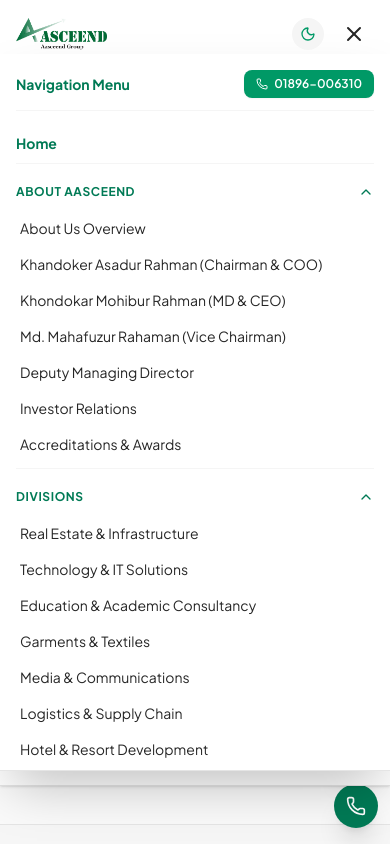
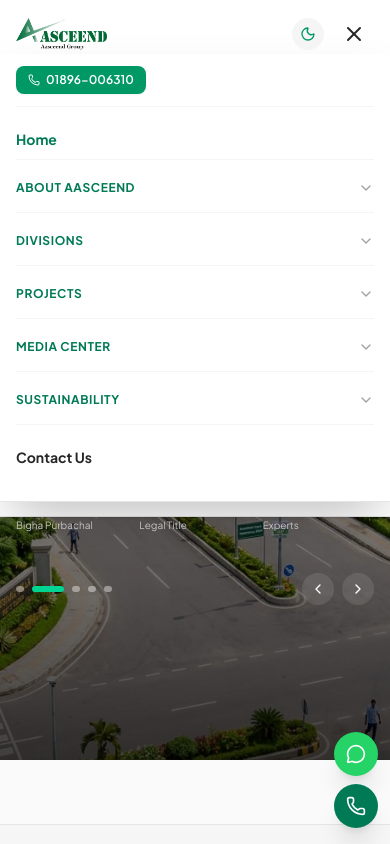
Before and after one commit to MONIRHOSSAIN410/asceend, a React (Vite) app: page / in a window 390 px wide. Both pictures are taken after a click on the button 354 px from the left and 34 px from the top of the page. Shown: the top 844 px of the page. Built offline with nearby package versions, Linux system fonts and the light colour scheme.

Commit message:
aasceend group

```diff
--- a/src/components/Header.tsx
+++ b/src/components/Header.tsx
@@ -36,9 +36,9 @@ export const Header: React.FC<HeaderProps> = ({
 }) => {
   const [mobileMenuOpen, setMobileMenuOpen] = useState(false);
   const [mobileAccordions, setMobileAccordions] = useState<Record<string, boolean>>({
-    about: true,
-    divisions: true,
-    projects: true,
+    about: false,
+    divisions: false,
+    projects: false,
     media: false,
     sustainability: false
   });
@@ -415,6 +415,7 @@ export const Header: React.FC<HeaderProps> = ({
             {/* Mobile Hamburger Menu Toggle */}
             <button
               onClick={() => setMobileMenuOpen(!mobileMenuOpen)}
+              aria-label="Toggle menu"
               className="lg:hidden p-2 rounded-lg transition-colors text-neutral-800 dark:text-neutral-100 hover:bg-neutral-100 dark:hover:bg-neutral-800"
             >
               {mobileMenuOpen ? <X className="w-6 h-6" /> : <Menu className="w-6 h-6" />}
@@ -425,11 +426,8 @@ export const Header: React.FC<HeaderProps> = ({
 
       {/* Mobile Drawer Menu */}
       {mobileMenuOpen && (
-        <div className="lg:hidden bg-white dark:bg-neutral-900 border-b border-neutral-200 dark:border-neutral-800 px-4 pt-4 pb-6 space-y-3 max-h-[85vh] overflow-y-auto text-neutral-900 dark:text-neutral-100 shadow-2xl">
+        <div className="lg:hidden bg-white dark:bg-neutral-900 border-b border-neutral-200 dark:border-neutral-800 px-4 pt-3 pb-6 space-y-3 max-h-[85vh] overflow-y-auto text-neutral-900 dark:text-neutral-100 shadow-2xl">
           <div className="flex items-center justify-between pb-3 border-b border-neutral-100 dark:border-neutral-800">
-            <div className="flex items-center font-bold text-sm text-emerald-700 dark:text-emerald-400">
-              Navigation Menu
-            </div>
             <a
               href="https://wa.me/8801896006310"
               target="_blank"
@@ -526,10 +524,9 @@ export const Header: React.FC<HeaderProps> = ({
                   <button
                     key={proj.id}
                     onClick={() => handleNav({ type: 'project', projectId: proj.id })}
-                    className="block w-full text-left py-1.5 text-sm text-neutral-800 dark:text-neutral-200 hover:text-emerald-600 flex items-center justify-between"
+                    className="w-full text-left py-1.5 text-sm text-neutral-800 dark:text-neutral-200 hover:text-emerald-600 block"
                   >
                     <span>{proj.name}</span>
-                    <span className="text-[10px] text-emerald-700 dark:text-emerald-400 font-semibold">{proj.banglaName}</span>
                   </button>
                 ))}
               </div>
```
